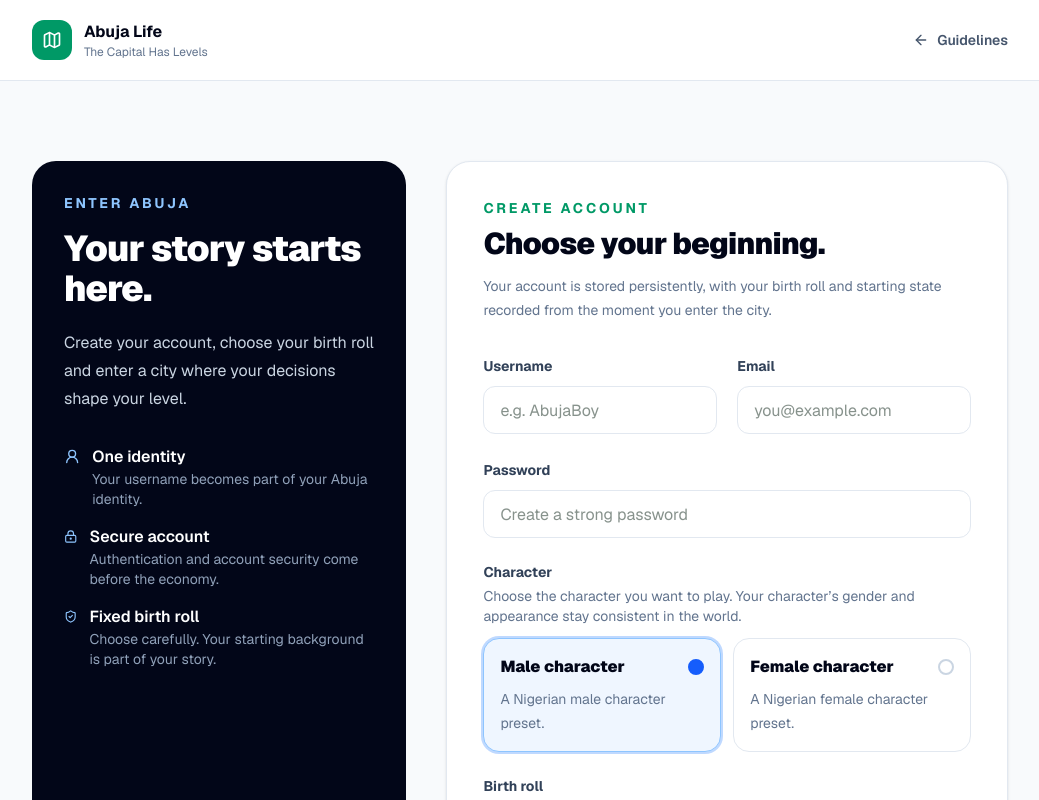
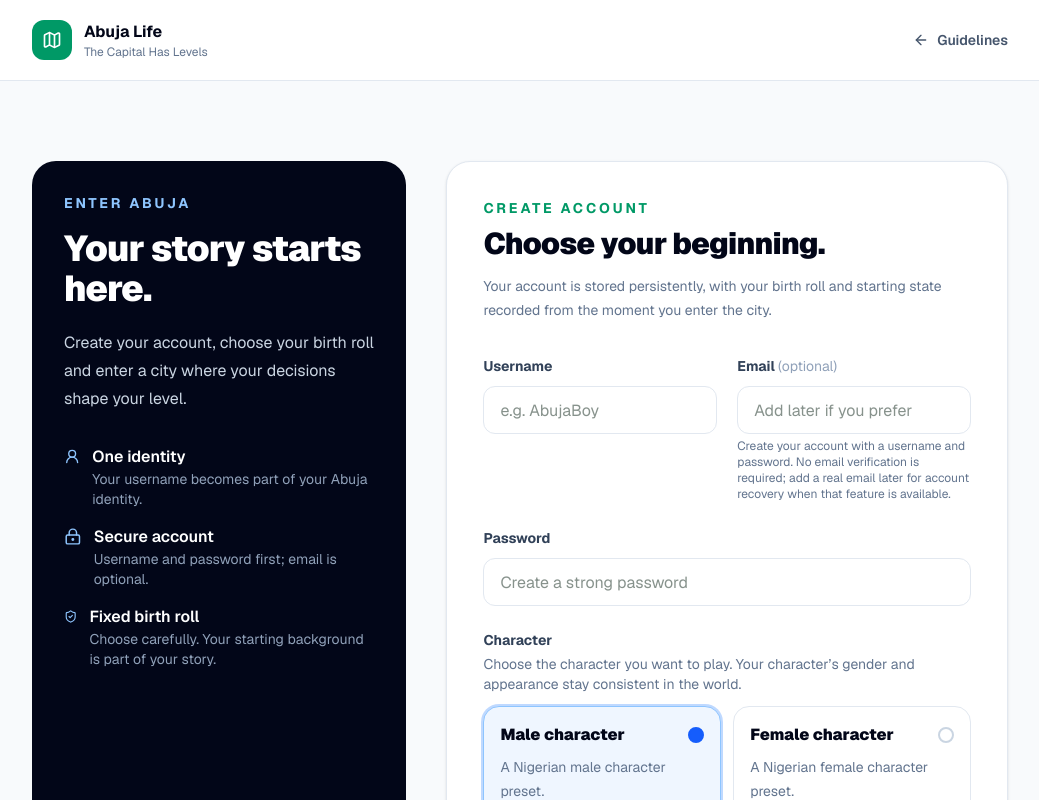
Before and after one commit to zameer-Gimba/abuja-life, a Next.js app: page /register in a window 1280 px wide. Shown: the top 800 px of the page, without its empty margins (120-1159 px from the left). Built offline with nearby package versions, Linux system fonts and the light colour scheme.

Commit message:
feat: make email optional in signup interface

```diff
--- a/src/app/register/page.tsx
+++ b/src/app/register/page.tsx
@@ -58,7 +58,7 @@ export default function RegisterPage() {
           <p className="mt-5 leading-7 text-slate-300">Create your account, choose your birth roll and enter a city where your decisions shape your level.</p>
           <div className="mt-8 space-y-4">
             <div className="flex gap-3"><UserRound className="mt-0.5 text-blue-300" size={19} /><div><p className="font-semibold">One identity</p><p className="text-sm text-slate-400">Your username becomes part of your Abuja identity.</p></div></div>
-            <div className="flex gap-3"><LockKeyhole className="mt-0.5 text-blue-300" size={19} /><div><p className="font-semibold">Secure account</p><p className="text-sm text-slate-400">Authentication and account security come before the economy.</p></div></div>
+            <div className="flex gap-3"><LockKeyhole className="mt-0.5 text-blue-300" size={19} /><div><p className="font-semibold">Secure account</p><p className="text-sm text-slate-400">Username and password first; email is optional.</p></div></div>
             <div className="flex gap-3"><ShieldCheck className="mt-0.5 text-blue-300" size={19} /><div><p className="font-semibold">Fixed birth roll</p><p className="text-sm text-slate-400">Choose carefully. Your starting background is part of your story.</p></div></div>
           </div>
         </aside>
@@ -69,7 +69,7 @@ export default function RegisterPage() {
           <form onSubmit={submit} className="mt-8 space-y-6">
             <div className="grid gap-5 sm:grid-cols-2">
               <label className="block"><span className="text-sm font-bold text-slate-700">Username</span><input name="username" placeholder="e.g. AbujaBoy" className="mt-2 h-12 w-full rounded-xl border border-slate-200 px-4 outline-none transition focus:border-blue-500 focus:ring-4 focus:ring-blue-500/10" /></label>
-              <label className="block"><span className="text-sm font-bold text-slate-700">Email</span><input type="email" name="email" placeholder="you@example.com" className="mt-2 h-12 w-full rounded-xl border border-slate-200 px-4 outline-none transition focus:border-blue-500 focus:ring-4 focus:ring-blue-500/10" /></label>
+              <label className="block"><span className="text-sm font-bold text-slate-700">Email <span className="font-normal text-slate-400">(optional)</span></span><input type="email" name="email" placeholder="Add later if you prefer" className="mt-2 h-12 w-full rounded-xl border border-slate-200 px-4 outline-none transition focus:border-blue-500 focus:ring-4 focus:ring-blue-500/10" /><span className="mt-1 block text-xs text-slate-500">Create your account with a username and password. No email verification is required; add a real email later for account recovery when that feature is available.</span></label>
             </div>
 
             <label className="block"><span className="text-sm font-bold text-slate-700">Password</span><input type="password" name="password" placeholder="Create a strong password" className="mt-2 h-12 w-full rounded-xl border border-slate-200 px-4 outline-none transition focus:border-blue-500 focus:ring-4 focus:ring-blue-500/10" /></label>
```
